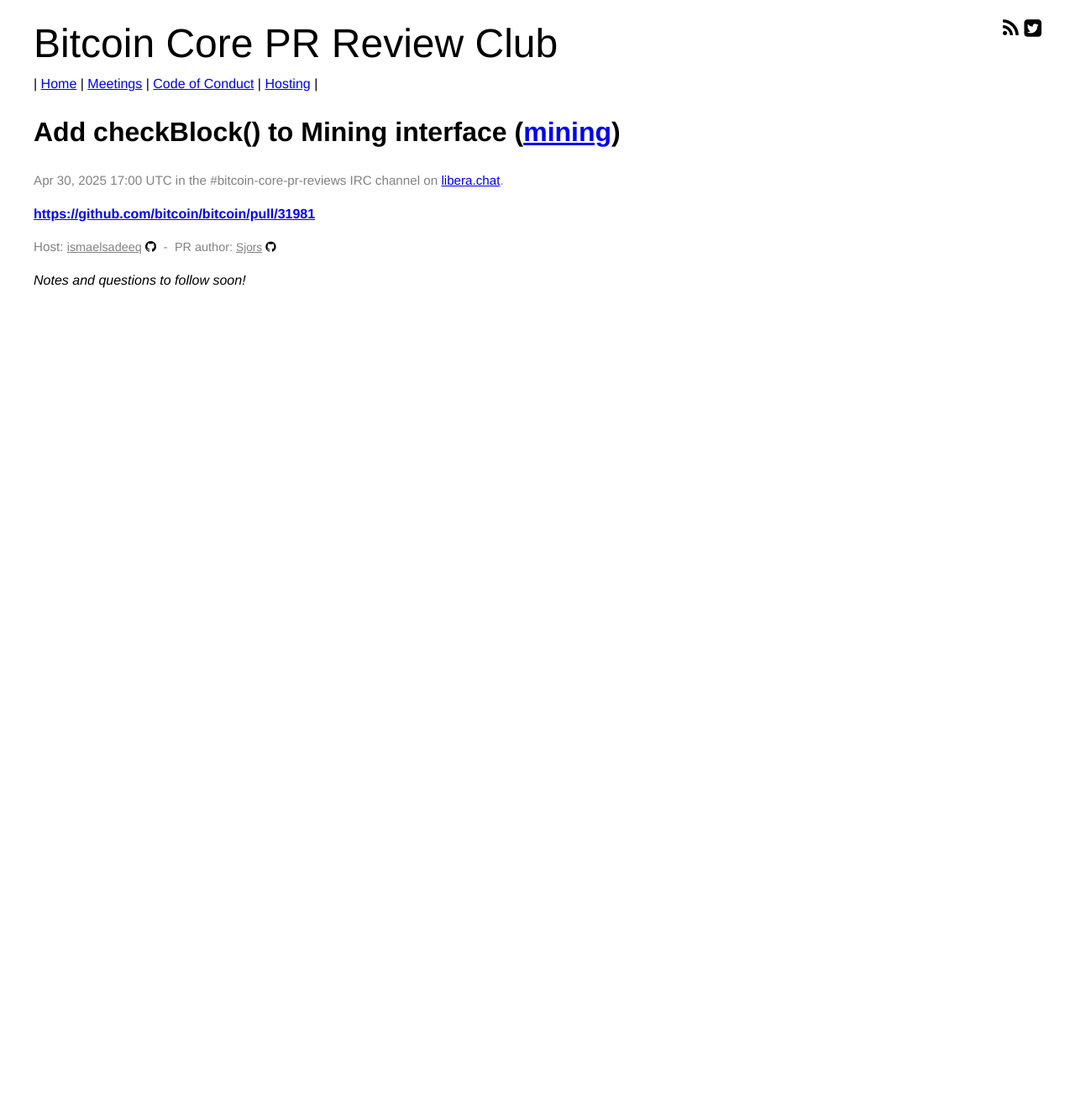
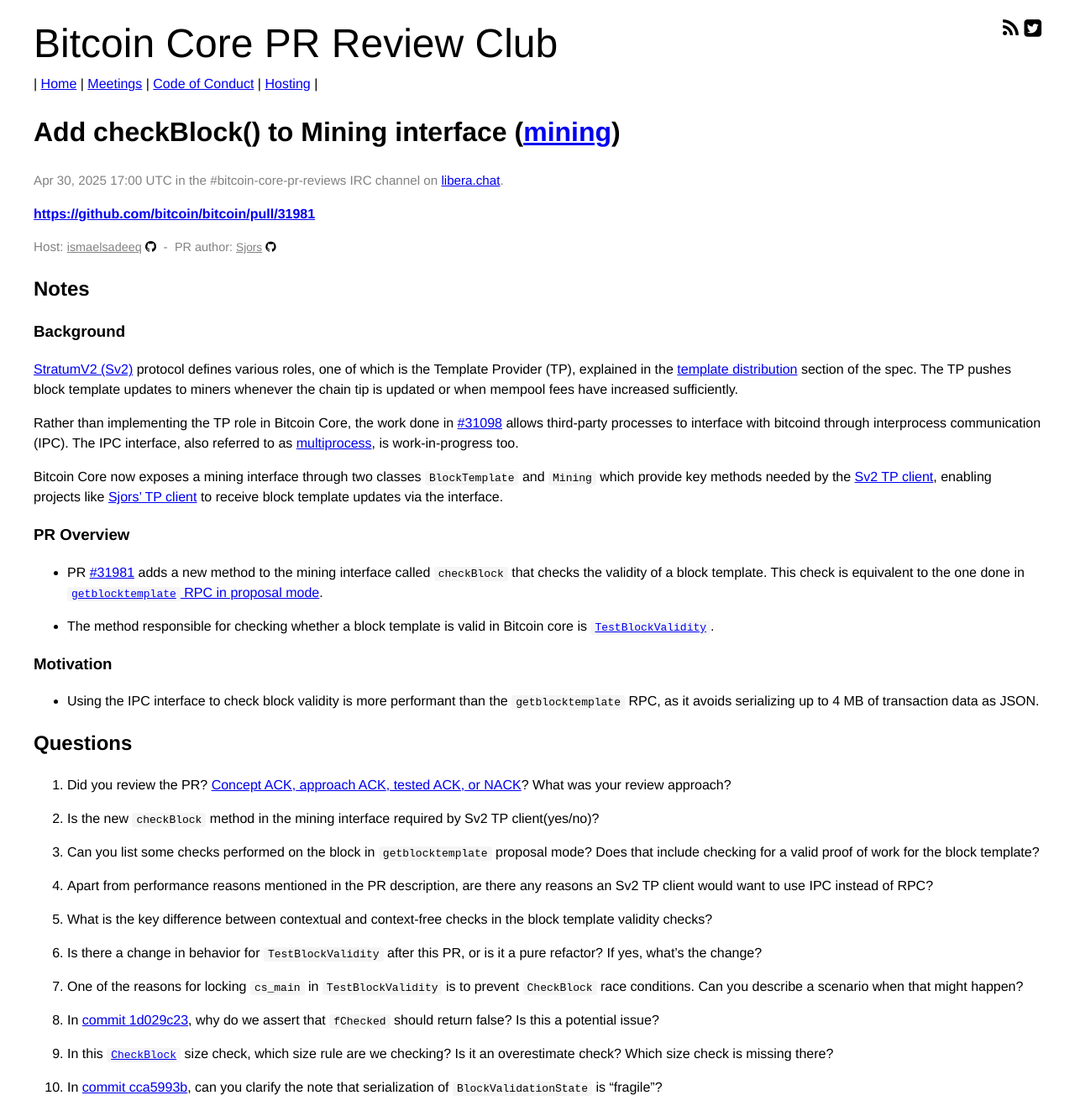
Before and after one commit to bitcoin-core-review-club/website, a Jekyll site: the page built from _posts/2025-04-30-#31981.md, in a window 1280 px wide. Shown: the whole page at 84% size. Built offline with Jekyll 4.4.1, drawn with Linux system fonts in a browser that asks for light colours; before the commit the page ends 916 px from its top, so only the background shows below that.

Commit message:
doc: add notes and questions to #31981 review club

```diff
--- a/_posts/2025-04-30-#31981.md
+++ b/_posts/2025-04-30-#31981.md
@@ -7,20 +7,49 @@
 components: ["mining"]
 host: ismaelsadeeq
 status: upcoming
-commit:
+commit: e6e170cf6c67a56b9c14cece66fdc4fab5f3ec6b
 ---
 
-_Notes and questions to follow soon!_
-
-<!-- TODO: Before meeting, add notes and questions
 ## Notes
 
+### Background
 
+[StratumV2 (Sv2)](https://github.com/stratum-mining/sv2-spec/tree/main) protocol defines various roles, one of which is the Template Provider (TP), explained in the [template distribution](https://github.com/stratum-mining/sv2-spec/blob/main/07-Template-Distribution-Protocol.md) section of the spec. The TP pushes block template updates to miners whenever the chain tip is updated or when mempool fees have increased sufficiently.
+
+Rather than implementing the TP role in Bitcoin Core, the work done in [#31098](https://github.com/bitcoin/bitcoin/issues/31098) allows third-party processes to interface with bitcoind through interprocess communication (IPC). The IPC interface, also referred to as [multiprocess](https://github.com/bitcoin/bitcoin/issues/28722), is work-in-progress too.
+
+Bitcoin Core now exposes a mining interface through two classes `BlockTemplate` and `Mining` which provide key methods needed by the [Sv2 TP client](https://github.com/stratum-mining/sv2-spec/blob/main/07-Template-Distribution-Protocol.md), enabling projects like [Sjors' TP client](https://github.com/Sjors/bitcoin/tree/mining-interfaces) to receive block template updates via the interface.
+
+### PR Overview
+- PR [#31981](https://github.com/bitcoin/bitcoin/pull/31981) adds a new method to the mining interface called `checkBlock` that checks the validity of a block template. This check is equivalent to the one done in [`getblocktemplate` RPC in proposal mode](https://github.com/bitcoin/bitcoin/blob/9efe5466885862bc1fb830524f7ce23e785fcac0/src/rpc/mining.cpp#L724-L750).
+
+- The method responsible for checking whether a block template is valid in Bitcoin core is [`TestBlockValidity`](https://github.com/bitcoin/bitcoin/blob/9efe5466885862bc1fb830524f7ce23e785fcac0/src/validation.h#L387).
+
+### Motivation
+
+- Using the IPC interface to check block validity is more performant than the `getblocktemplate` RPC, as it avoids serializing up to 4 MB of transaction data as JSON.
 
 ## Questions
 
 1. Did you review the PR? [Concept ACK, approach ACK, tested ACK, or NACK](https://github.com/bitcoin/bitcoin/blob/master/CONTRIBUTING.md#peer-review)? What was your review approach?
--->
+
+2. Is the new `checkBlock` method in the mining interface required by Sv2 TP client(yes/no)?
+
+3. Can you list some checks performed on the block in `getblocktemplate` proposal mode? Does that include checking for a valid proof of work for the block template?
+
+4. Apart from performance reasons mentioned in the PR description, are there any reasons an Sv2 TP client would want to use IPC instead of RPC?
+
+5. What is the key difference between contextual and context-free checks in the block template validity checks?
+
+6. Is there a change in behavior for `TestBlockValidity` after this PR, or is it a pure refactor? If yes, what's the change?
+
+7. One of the reasons for locking `cs_main` in `TestBlockValidity` is to prevent `CheckBlock` race conditions. Can you describe a scenario when that might happen?
+
+8. In [commit 1d029c23](https://github.com/bitcoin-core-review-club/bitcoin/blob/e6e170cf6c67a56b9c14cece66fdc4fab5f3ec6b/src/validation.cpp#L4662), why do we assert that `fChecked` should return false? Is this a potential issue?
+
+9. In this [`CheckBlock`](https://github.com/bitcoin/bitcoin/blob/9efe5466885862bc1fb830524f7ce23e785fcac0/src/validation.cpp#L4078) size check, which size rule are we checking? Is it an overestimate check? Which size check is missing there?
+
+10. In [commit cca5993b](https://github.com/bitcoin-core-review-club/bitcoin/commit/cca5993b26e6223af31fe1ef5bf8a319cb87cf93), can you clarify the note that serialization of `BlockValidationState` is "fragile"?
 
 
 <!-- TODO: After a meeting, uncomment and add meeting log between the irc tags
```
